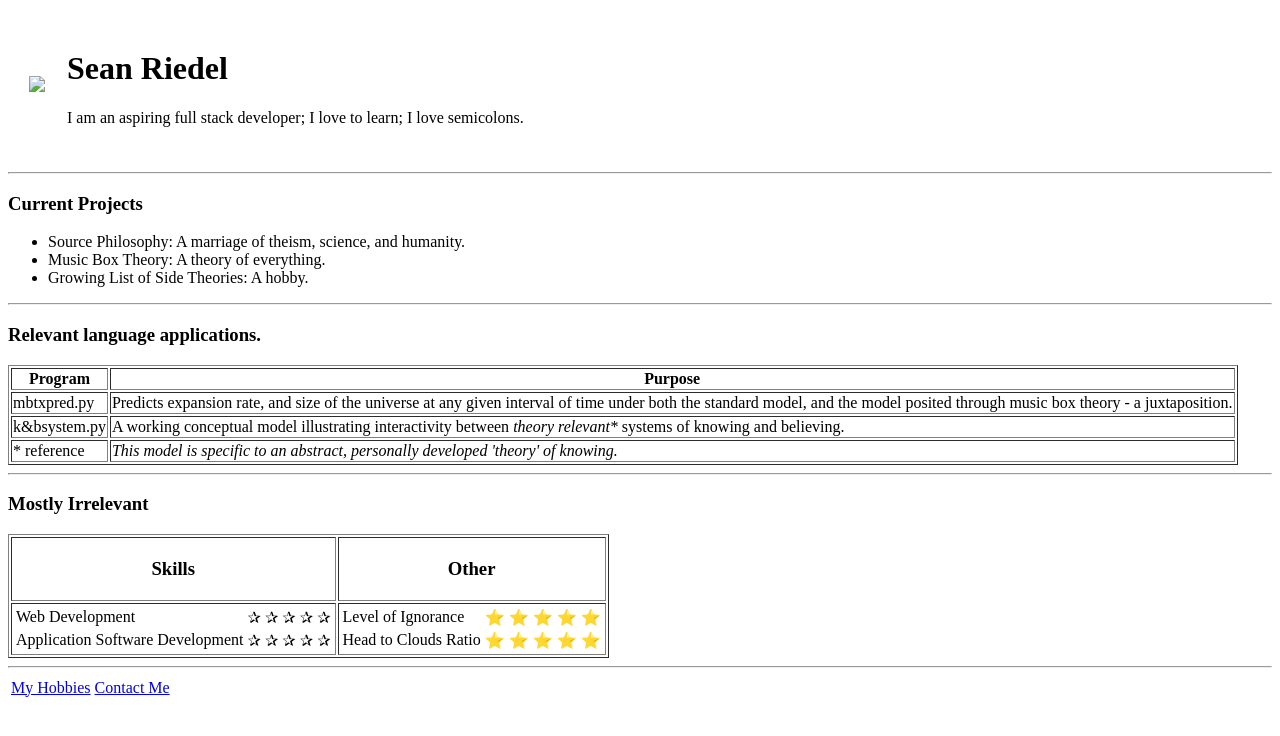
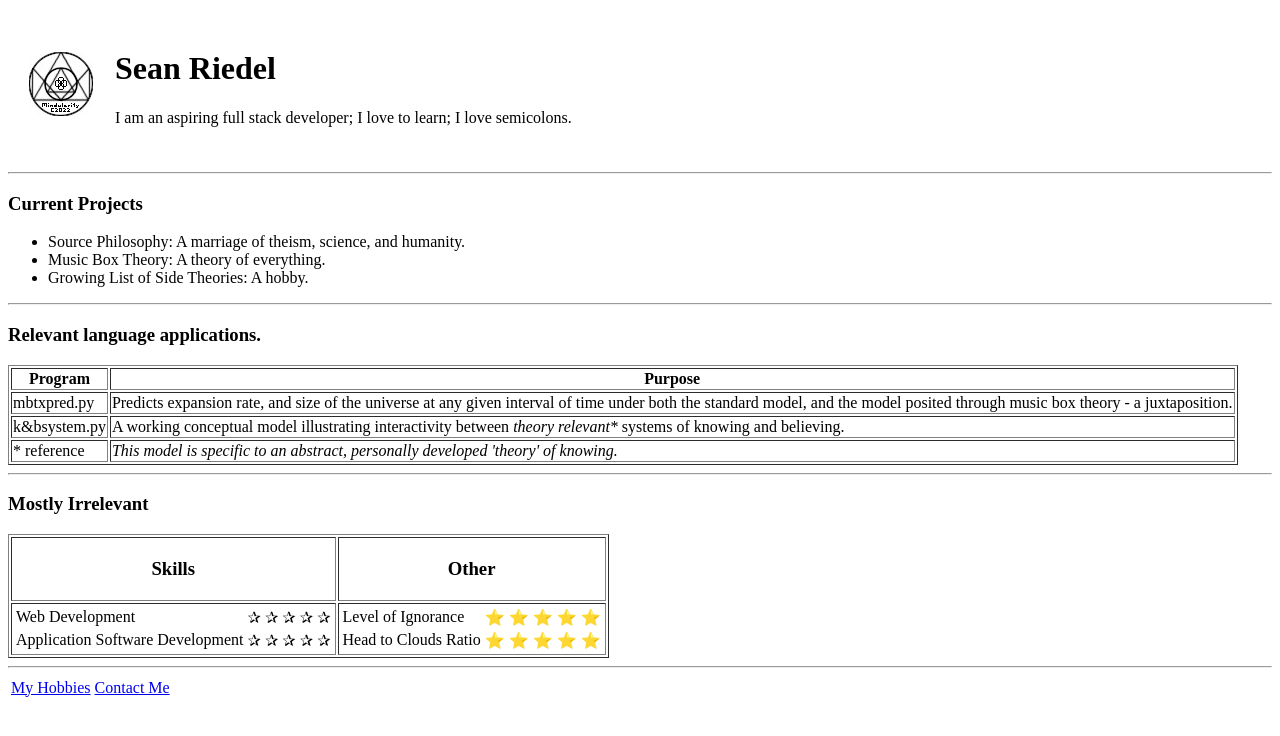
Before and after one commit to mindularity/mindularity.github.io, a plain HTML site: page index.html in a window 1280 px wide. Drawn offline with Linux system fonts and the light colour scheme.

Commit message:
Update index.html

```diff
--- a/index.html
+++ b/index.html
@@ -32,7 +32,7 @@
         <table cellspacing="20">
             <tr>
                 <td>
-                <img src="mindularity.com/images/mindularitylogo.jpg"></img></td>
+                <img src="mindularitylogo.jpg"></img></td>
                 <td>
 
                         <h1><b>Sean Riedel</b></h1>
```
